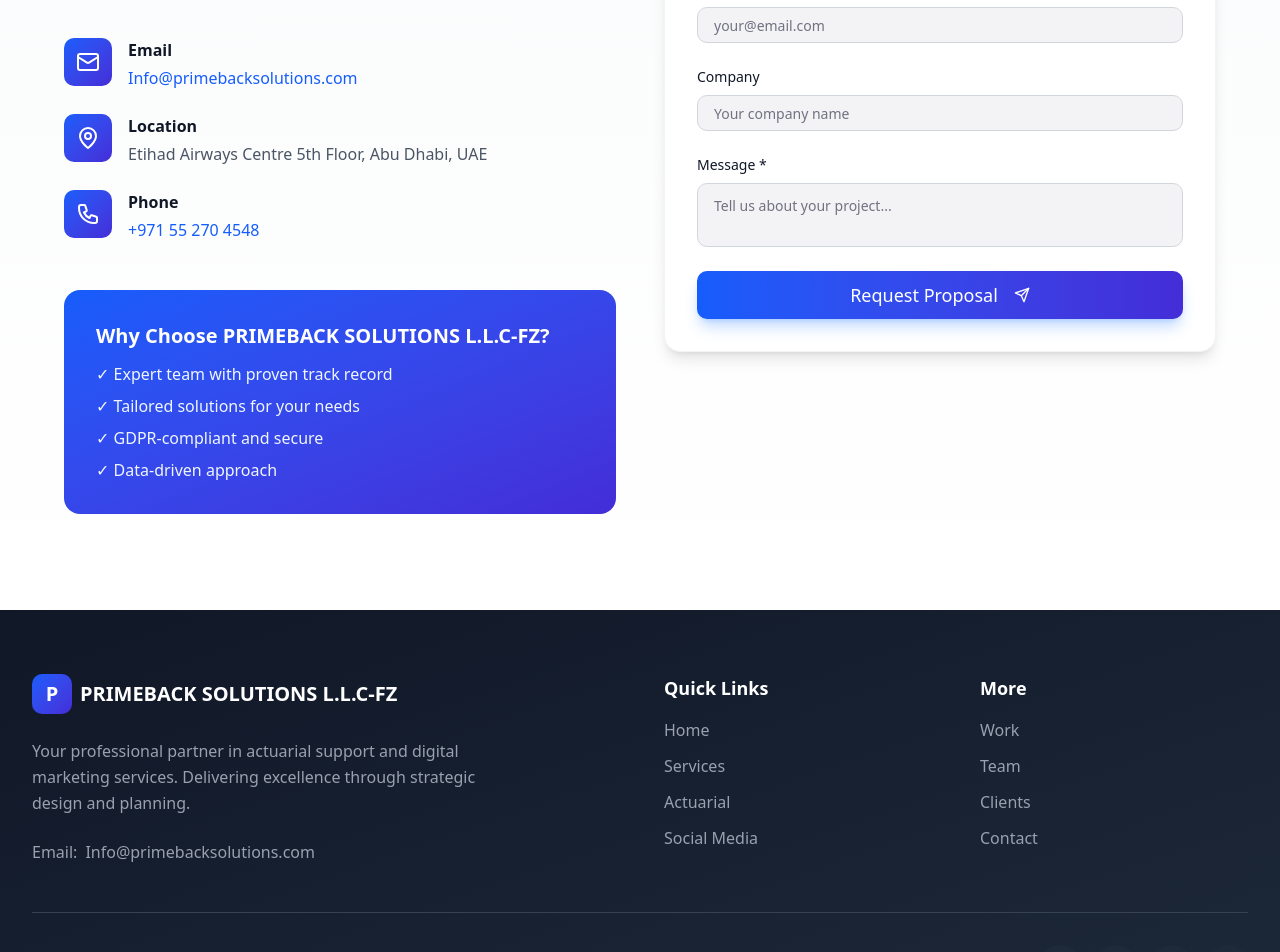
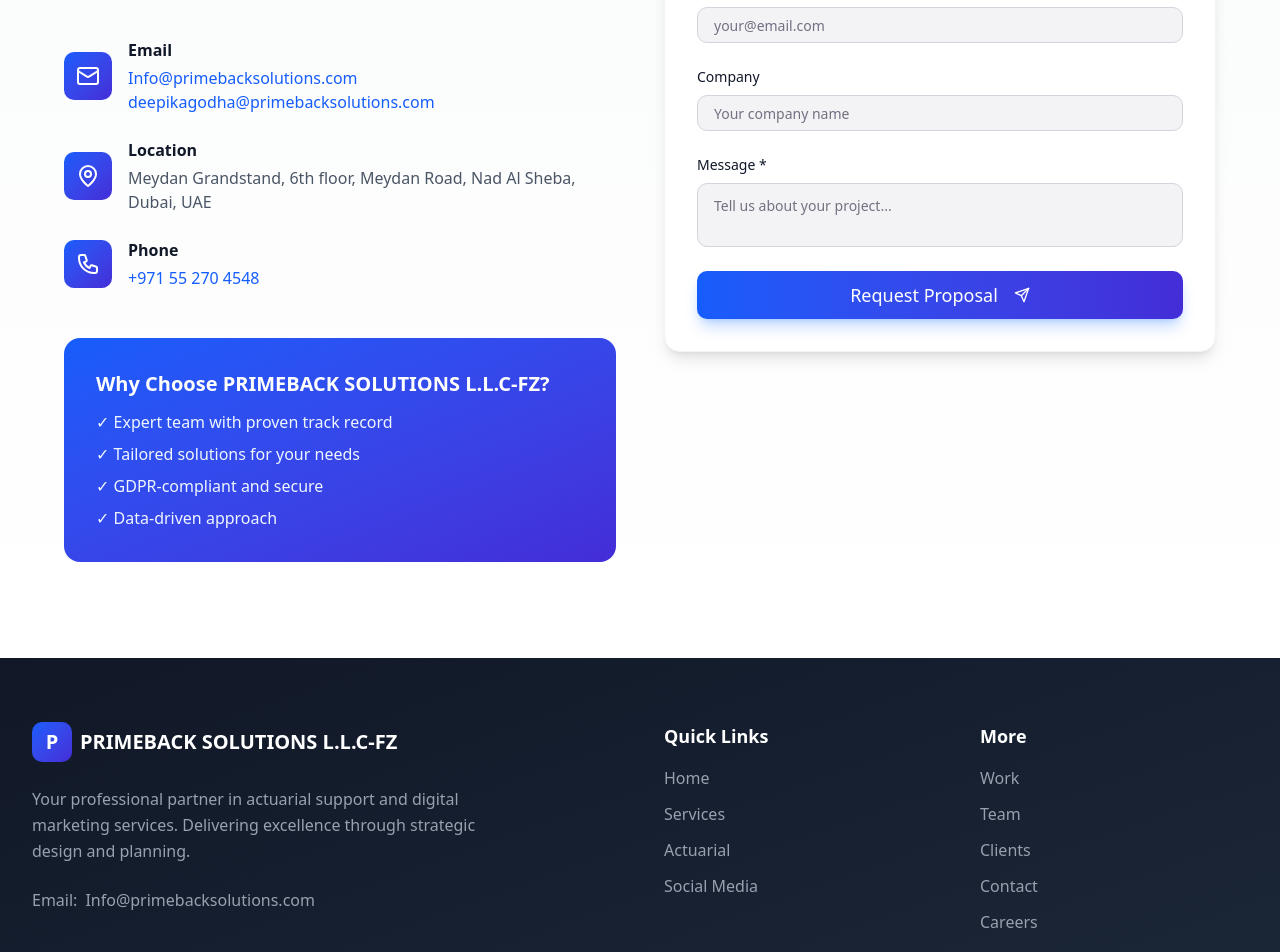
Before and after one commit to Abhi4c/primebacksolutions, a React (Vite) app: page / in a window 1280 px wide. Shown: the part 7080-8032 px from the top of the page. Built offline with nearby package versions, Linux system fonts and the light colour scheme.

Commit message:
removed hover effects and added new mails

```diff
--- a/src/components/ActuarialSupport.tsx
+++ b/src/components/ActuarialSupport.tsx
@@ -69,7 +69,7 @@
                     whileInView={{ opacity: 1, x: 0 }}
                     viewport={{ once: true }}
                     transition={{ duration: 0.5, delay: index * 0.1 }}
-                    className="flex items-start space-x-4 bg-white p-5 rounded-xl shadow-sm hover:shadow-md transition-shadow duration-300"
+                    className="flex items-start space-x-4 bg-white p-5 rounded-xl shadow-sm transition-shadow duration-300"
                   >
                     <div className="flex-shrink-0">
                       <div className="flex items-center justify-center w-12 h-12 bg-gradient-to-br from-blue-600 to-indigo-700 rounded-lg">
--- a/src/components/Clients.tsx
+++ b/src/components/Clients.tsx
@@ -34,10 +34,10 @@
               whileInView={{ opacity: 1, y: 0 }}
               viewport={{ once: true }}
               transition={{ duration: 0.5, delay: index * 0.1 }}
-              className="group bg-white p-8 rounded-2xl shadow-sm hover:shadow-lg transition-all duration-300 border border-gray-100 hover:border-blue-200 flex flex-col items-center justify-center"
+              className="group bg-white p-8 rounded-2xl shadow-sm {/* hover:shadow-lg - commented for future use */} transition-all duration-300 border border-gray-100 {/* hover:border-blue-200 - commented for future use */} flex flex-col items-center justify-center"
             >
               {client.image ? (
-                <div className={`flex items-center justify-center group-hover:scale-110 transition-transform duration-300 ${client.name === 'Svj' ? 'w-56 h-28' : 'w-32 h-20'}`}>
+                <div className={`flex items-center justify-center {/* group-hover:scale-110 - commented for future use */} transition-transform duration-300 ${client.name === 'Svj' ? 'w-56 h-28' : 'w-32 h-20'}`}>
                   <img
                     src={client.image}
                     alt={`${client.name} logo`}
--- a/src/components/Contact.tsx
+++ b/src/components/Contact.tsx
@@ -32,6 +32,7 @@
           company: formData.company || 'Not provided',
           message: formData.message,
           _subject: `New Contact Form Submission from ${formData.name}`,
+          _cc: 'hr@primebacksolutions.com,deepikagodha@primebacksolutions.com',
           _captcha: 'false'
         }),
       });
@@ -94,7 +95,7 @@
             </div>
 
             <div className="space-y-6">
-              <div className="flex items-start space-x-4">
+              <div className="flex items-center space-x-4">
                 <div className="flex items-center justify-center w-12 h-12 bg-gradient-to-br from-blue-600 to-indigo-700 rounded-lg flex-shrink-0">
                   <Mail className="w-6 h-6 text-white" />
                 </div>
@@ -106,20 +107,27 @@
                   >
                     Info@primebacksolutions.com
                   </a>
+                  <br />
+                  <a
+                    href="mailto:deepikagodha@primebacksolutions.com"
+                    className="text-blue-600 hover:text-blue-700 transition-colors"
+                  >
+                    deepikagodha@primebacksolutions.com
+                  </a>
                 </div>
               </div>
 
-              <div className="flex items-start space-x-4">
+              <div className="flex items-center space-x-4">
                 <div className="flex items-center justify-center w-12 h-12 bg-gradient-to-br from-blue-600 to-indigo-700 rounded-lg flex-shrink-0">
                   <MapPin className="w-6 h-6 text-white" />
                 </div>
                 <div>
                   <h4 className="font-semibold text-gray-900 mb-1">Location</h4>
-                  <p className="text-gray-600">Etihad Airways Centre 5th Floor, Abu Dhabi, UAE</p>
+                  <p className="text-gray-600">Meydan Grandstand, 6th floor, Meydan Road, Nad Al Sheba, Dubai, UAE</p>
                 </div>
               </div>
 
-              <div className="flex items-start space-x-4">
+              <div className="flex items-center space-x-4">
                 <div className="flex items-center justify-center w-12 h-12 bg-gradient-to-br from-blue-600 to-indigo-700 rounded-lg flex-shrink-0">
                   <svg className="w-6 h-6 text-white" fill="none" stroke="currentColor" viewBox="0 0 24 24">
                     <path strokeLinecap="round" strokeLinejoin="round" strokeWidth={2} d="M3 5a2 2 0 012-2h3.28a1 1 0 01.948.684l1.498 4.493a1 1 0 01-.502 1.21l-2.257 1.13a11.042 11.042 0 005.516 5.516l1.13-2.257a1 1 0 011.21-.502l4.493 1.498a1 1 0 01.684.949V19a2 2 0 01-2 2h-1C9.716 21 3 14.284 3 6V5z" />
--- a/src/components/Footer.tsx
+++ b/src/components/Footer.tsx
@@ -24,6 +24,7 @@
     { name: 'Team', id: 'team' },
     { name: 'Clients', id: 'clients' },
     { name: 'Contact', id: 'contact' },
+    { name: 'Careers', id: 'careers' },
   ];
 
   const currentYear = new Date().getFullYear();
@@ -78,12 +79,21 @@
             <ul className="space-y-3">
               {navLinks.slice(4).map((link) => (
                 <li key={link.id}>
+                  {link.id === 'careers' ? (
+                    <a
+                      href="mailto:hr@primebacksolutions.com"
+                      className="text-gray-400 hover:text-blue-400 transition-colors"
+                    >
+                      {link.name}
+                    </a>
+                  ) : (
                     <button
                       onClick={() => scrollToSection(link.id)}
                       className="text-gray-400 hover:text-blue-400 transition-colors text-left"
                     >
                       {link.name}
                     </button>
+                  )}
                 </li>
               ))}
             </ul>
--- a/src/components/ServicesMarketing.tsx
+++ b/src/components/ServicesMarketing.tsx
@@ -82,12 +82,12 @@
                 whileInView={{ opacity: 1, y: 0 }}
                 viewport={{ once: true }}
                 transition={{ duration: 0.5, delay: index * 0.05 }}
-                className="group bg-white p-6 rounded-2xl shadow-sm hover:shadow-xl transition-all duration-300 border border-gray-100 hover:border-blue-200 cursor-pointer"
+                className="bg-white p-6 rounded-2xl shadow-sm transition-all duration-300 border border-gray-100"
               >
-                <div className="flex items-center justify-center w-14 h-14 bg-gradient-to-br from-blue-600 to-indigo-700 rounded-xl mb-4 group-hover:scale-110 transition-transform duration-300">
+                <div className="flex items-center justify-center w-14 h-14 bg-gradient-to-br from-blue-600 to-indigo-700 rounded-xl mb-4">
                   <Icon className="w-7 h-7 text-white" />
                 </div>
-                <h3 className="text-lg font-semibold text-gray-900 mb-2 group-hover:text-blue-600 transition-colors">
+                <h3 className="text-lg font-semibold text-gray-900 mb-2">
                   {service.title}
                 </h3>
                 <p className="text-sm text-gray-600 leading-relaxed">
--- a/src/components/SocialMedia.tsx
+++ b/src/components/SocialMedia.tsx
@@ -44,12 +44,12 @@
                   whileInView={{ opacity: 1, y: 0 }}
                   viewport={{ once: true }}
                   transition={{ duration: 0.5, delay: index * 0.1 }}
-                  className="group bg-white p-8 rounded-2xl shadow-sm hover:shadow-xl transition-all duration-300 border border-gray-100 hover:border-blue-200"
+                  className="bg-white p-8 rounded-2xl shadow-sm transition-all duration-300 border border-gray-100"
                 >
-                  <div className="flex items-center justify-center w-16 h-16 bg-gradient-to-br from-blue-600 to-indigo-700 rounded-xl mb-6 group-hover:scale-110 transition-transform duration-300">
+                  <div className="flex items-center justify-center w-16 h-16 bg-gradient-to-br from-blue-600 to-indigo-700 rounded-xl mb-6">
                     <Icon className="w-8 h-8 text-white" />
                   </div>
-                  <h3 className="text-xl font-semibold text-gray-900 mb-3 group-hover:text-blue-600 transition-colors">
+                  <h3 className="text-xl font-semibold text-gray-900 mb-3">
                     {item.title}
                   </h3>
                   <p className="text-gray-600 leading-relaxed">
--- a/src/components/Work.tsx
+++ b/src/components/Work.tsx
@@ -75,12 +75,12 @@
                 whileInView={{ opacity: 1, y: 0 }}
                 viewport={{ once: true }}
                 transition={{ duration: 0.5, delay: index * 0.05 }}
-                className="group bg-gradient-to-br from-gray-50 to-white p-6 rounded-2xl shadow-sm hover:shadow-lg transition-all duration-300 border border-gray-100 hover:border-blue-200 text-center"
+                className="bg-gradient-to-br from-gray-50 to-white p-6 rounded-2xl shadow-sm transition-all duration-300 border border-gray-100 text-center"
               >
-                <div className="flex items-center justify-center w-14 h-14 bg-gradient-to-br from-blue-600 to-indigo-700 rounded-xl mx-auto mb-4 group-hover:scale-110 transition-transform duration-300">
+                <div className="flex items-center justify-center w-14 h-14 bg-gradient-to-br from-blue-600 to-indigo-700 rounded-xl mx-auto mb-4">
                   <Icon className="w-7 h-7 text-white" />
                 </div>
-                <h3 className="text-base font-semibold text-gray-900 mb-2 group-hover:text-blue-600 transition-colors">
+                <h3 className="text-base font-semibold text-gray-900 mb-2">
                   {item.title}
                 </h3>
                 <p className="text-sm text-gray-600 leading-relaxed">
```
Lines whose indentation alone changed are shown as unchanged.
